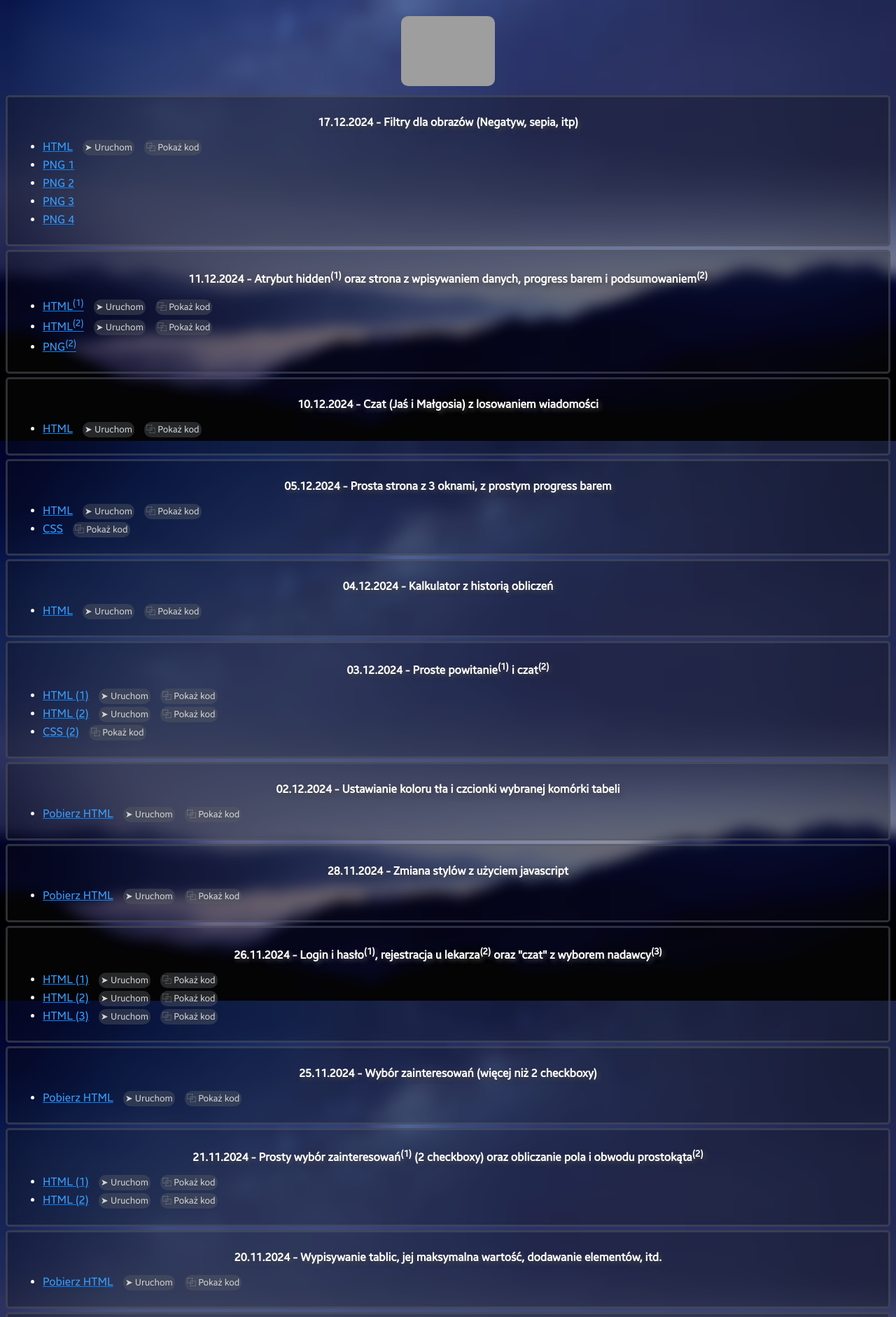
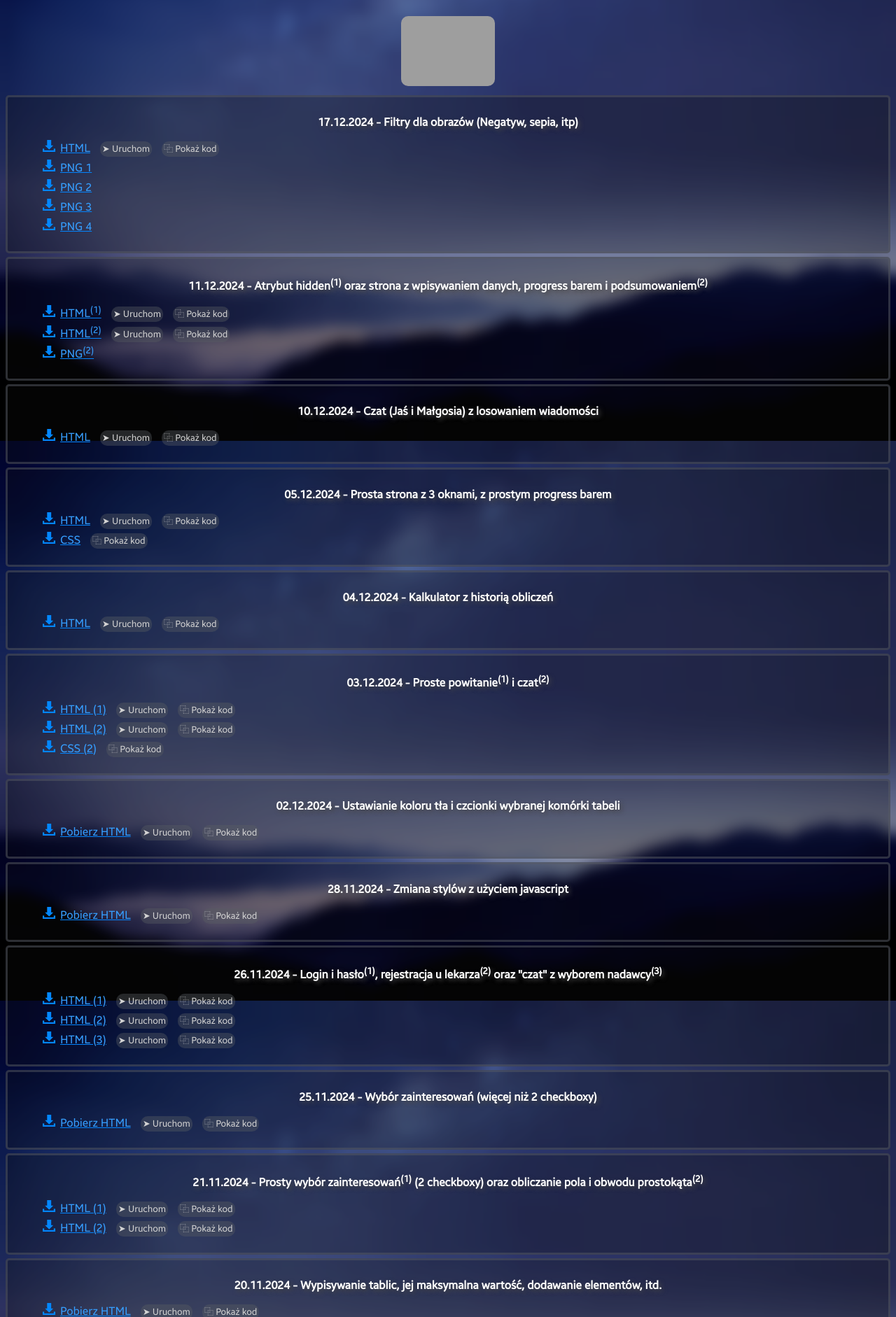
Before and after one commit to MaxMiL4N/archiwum_lekcji, a PHP site: page / in a window 1280 px wide. Shown: the part 170-2052 px from the top of the page at 70% size. Run offline with PHP 8.4, Linux system fonts and the light colour scheme; grey boxes are pictures that could not be loaded.

Commit message:
new <li> icon

```diff
--- a/css.css
+++ b/css.css
@@ -56,7 +56,7 @@ li:hover{
 a.file{
     color:rgb(54, 158, 255);
     text-decoration:underline;
-    text-decoration-color: rgb(3, 133, 255);
+    text-decoration-color: #0385ff;
 }
 a.file:hover{
     /*color:rgb(180, 255, 255);
@@ -275,3 +275,7 @@ a.invisible{
     transition: 0.1px;
     cursor:grabbing;
 }
+ul {
+    list-style-image: url('download-icon-3.png');
+    list-style-position: inside;
+  }
```
Also changed, not shown: download-icon-2.png (added), download-icon-3.png (added), download-icon.png (added).
